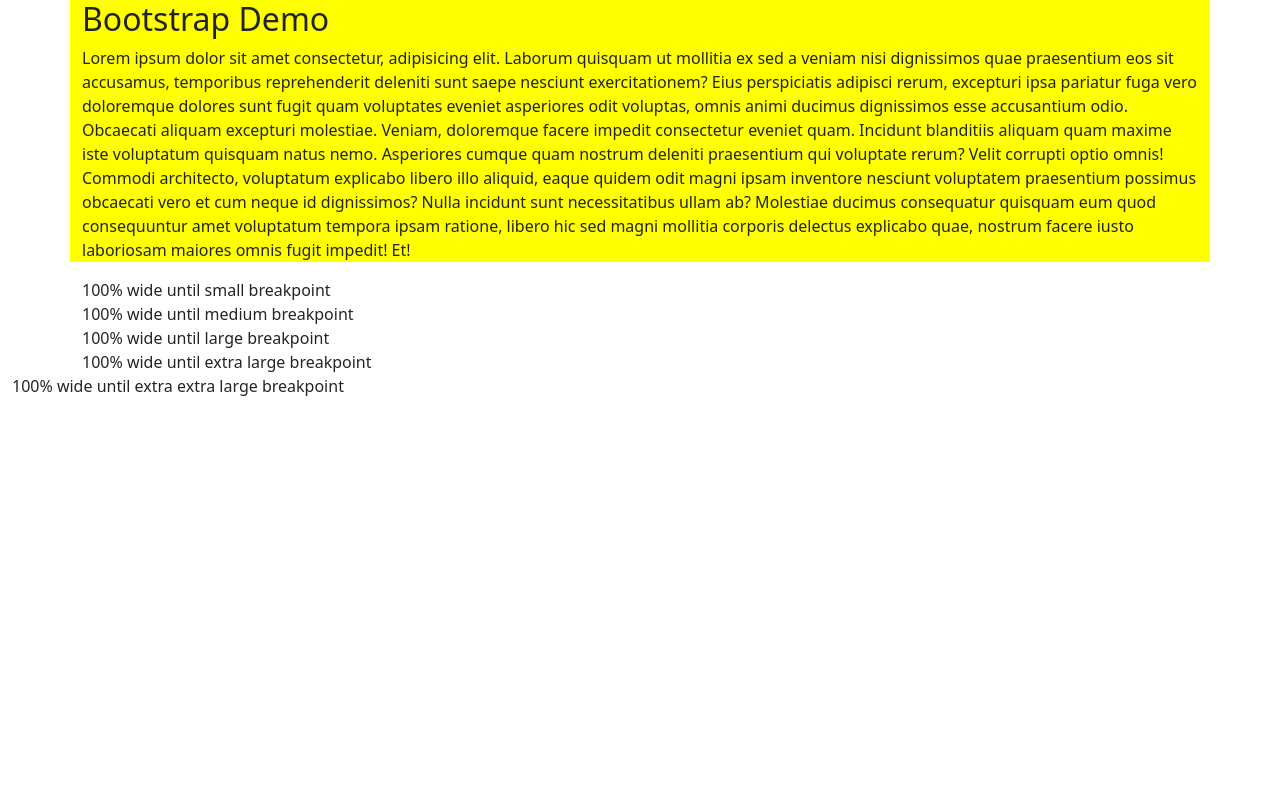
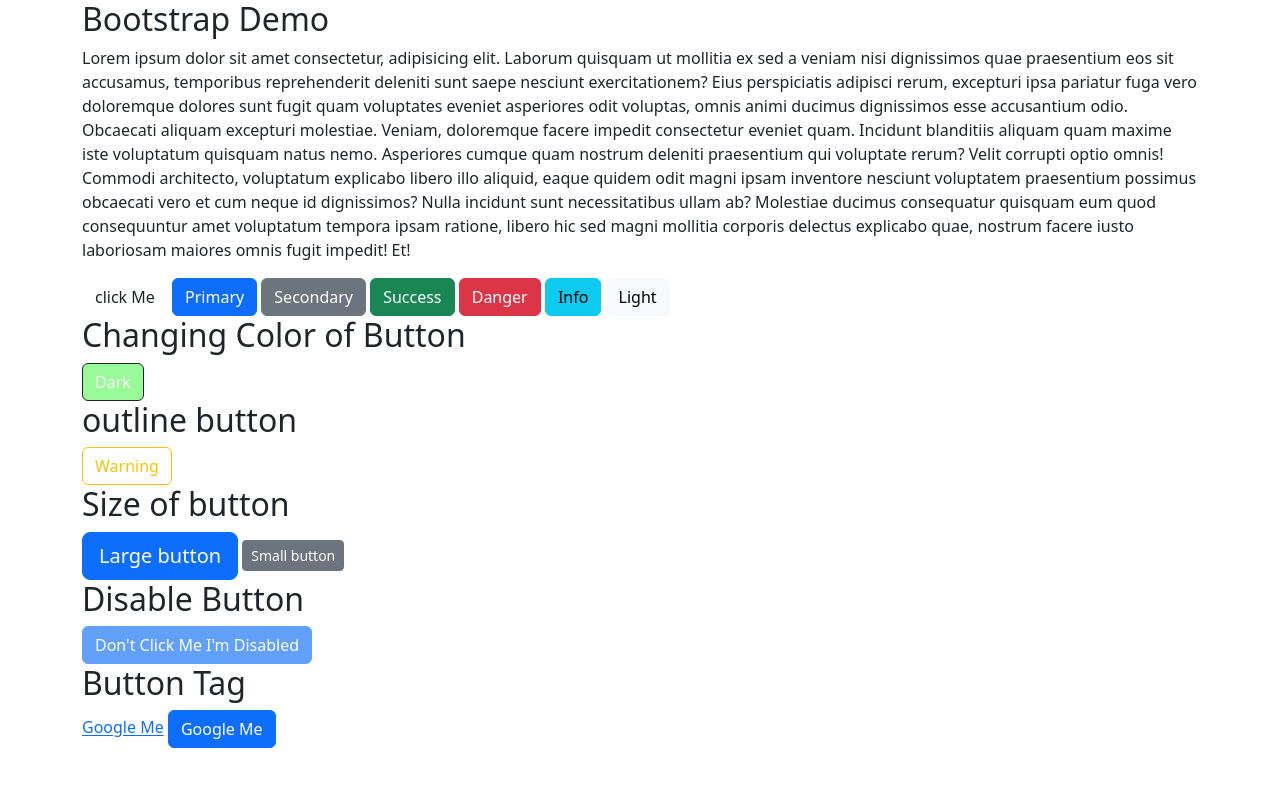
Before and after one commit to Sk-Shubhasheesh/BootStrap-Training-PSIT, a plain HTML site: page index.html in a window 1280 px wide. Drawn offline with nearby package versions, Linux system fonts and the light colour scheme.

Commit message:
Component - Button

```diff
--- a/index.html
+++ b/index.html
@@ -30,14 +30,42 @@
             Molestiae ducimus consequatur quisquam eum quod consequuntur amet voluptatum tempora ipsam ratione, libero
             hic sed magni mollitia corporis delectus explicabo quae, nostrum facere iusto laboriosam maiores omnis fugit
             impedit! Et!</p>
+
+        <button class="btn">click Me</button>
+
+        <button type="button" class="btn btn-primary">Primary</button>
+        <button type="button" class="btn btn-secondary">Secondary</button>
+        <button type="button" class="btn btn-success">Success</button>
+        <button type="button" class="btn btn-danger">Danger</button>
+        <button type="button" class="btn btn-info">Info</button>
+        <button type="button" class="btn btn-light">Light</button>
+
+        <!-- Changing color of button -->
+        <h2>Changing Color of Button</h2>
+        <button type="button" class="btn btn-dark">Dark</button>
+        <!-- outline button -->
+        <h2>outline button</h2>
+
+        <button type="button" class="btn btn-outline-warning">Warning</button>
+
+        <!-- Sizes Button -->
+        <h2>Size of button</h2>
+        <button type="button" class="btn btn-primary btn-lg">Large button</button>
+        <button type="button" class="btn btn-secondary btn-sm">Small button</button>
+
+        <!-- Disable Button -->
+         <h2>Disable Button</h2>
+        <button type="button" class="btn btn-primary" disabled>Don't Click Me I'm Disabled</button>
+
+        <!-- Button Tags -->
+         <h2>Button Tag</h2>
+        <a href="#">Google Me</a>
+        <a href="#" class="btn btn-primary">Google Me</a>
+
+
+
+
     </div>
-
-    <div class="container-sm">100% wide until small breakpoint</div>
-    <div class="container-md">100% wide until medium breakpoint</div>
-    <div class="container-lg">100% wide until large breakpoint</div>
-    <div class="container-xl">100% wide until extra large breakpoint</div>
-    <div class="container-xxl">100% wide until extra extra large breakpoint</div>
-
 </body>
 
 </html>
--- a/style.css
+++ b/style.css
@@ -1,3 +1,8 @@
-.container{
+/* .container{
     background-color: yellow;
+} */
+
+/* try to change button color */
+.btn-dark{
+    background-color: palegreen;
 }
```
Also changed, not shown: REDME/Screenshot (57).png (added), 1 other file.
